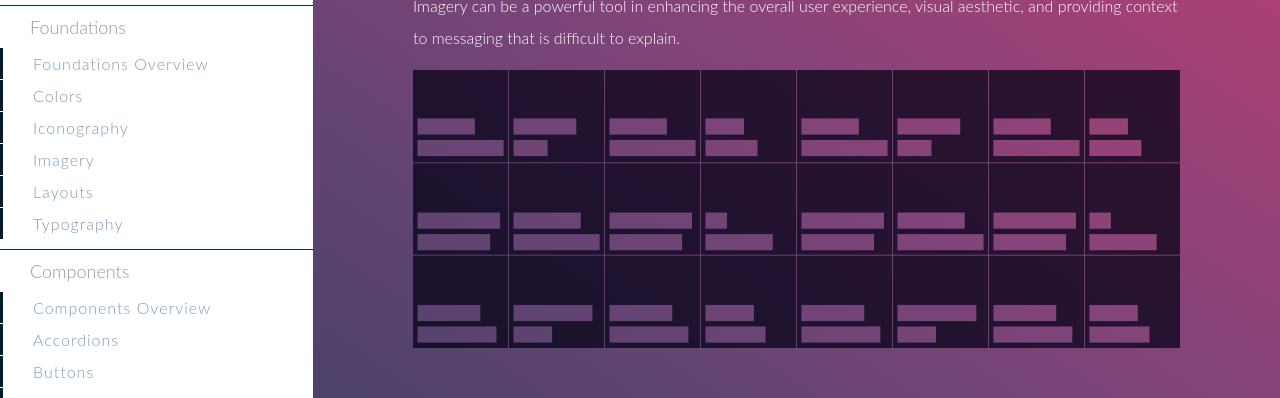
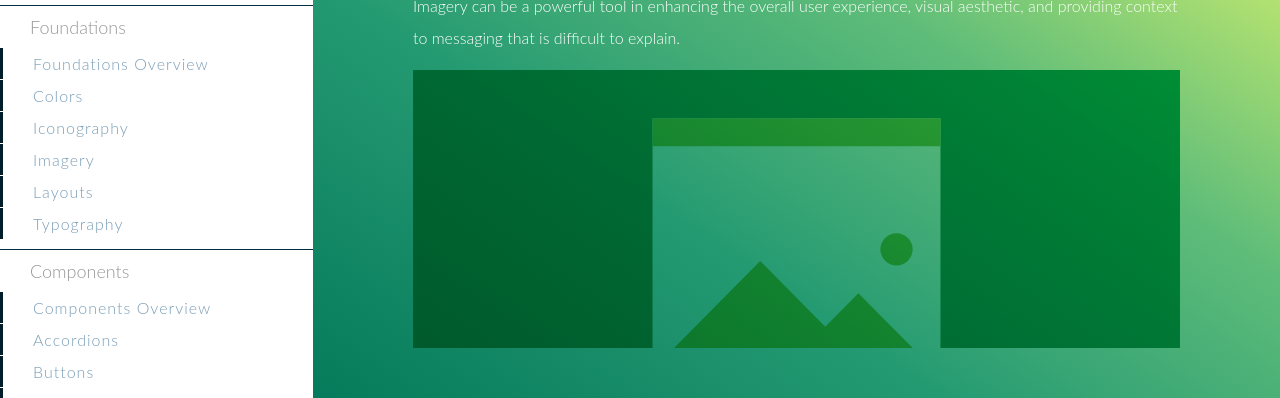
Before and after one commit to cbachelot/DS42-vue-PWA, a Vue app in the folder ds42/: page /#/imagery in a window 1280 px wide. Shown: the part 202-600 px from the top of the page. Built offline with nearby package versions, Linux system fonts and the light colour scheme; what vue-progressbar would draw is missing.

Commit message:
Imagery Update

```diff
--- a/ds42/src/views/foundations.vue
+++ b/ds42/src/views/foundations.vue
@@ -49,6 +49,14 @@ export default{
         compId:2
       },
          {
+        compTitle:"Imagery",
+        image       : require('../images/imagery-2.svg'),
+        altTag: "Imagery",
+        shortDesc: "Imagery can be a powerful tool in enhancing the overall user experience, visual aesthetic, and providing context to messaging that is difficult to explain.",
+        router: '/imagery',
+        compId:2
+      },
+         {
         compTitle:"Layouts",
         image       : require('../images/layouts.svg'),
         altTag: "Layouts",
--- a/ds42/src/views/imagery.vue
+++ b/ds42/src/views/imagery.vue
@@ -2,7 +2,7 @@
  <div class="colors">
   <div class="page-grid">
 
-                <div class="page-overview purple-gradient">
+                <div class="page-overview green-gradient">
                     <div class="content-column-left">
                         <div>
                             <h2>Imagery</h2>
@@ -11,7 +11,7 @@
                         </div>
 
                         <div>
-                            <img alt="Colors Overview" class="overview-image" src="../images/color-overview.svg">
+                            <img alt="Colors Overview" class="overview-image" src="../images/imagery.svg">
                         </div>
                     </div>
                 </div>
```
Also changed, not shown: ds42/src/images/imagery-2.svg (added), ds42/src/images/imagery.svg (added).
